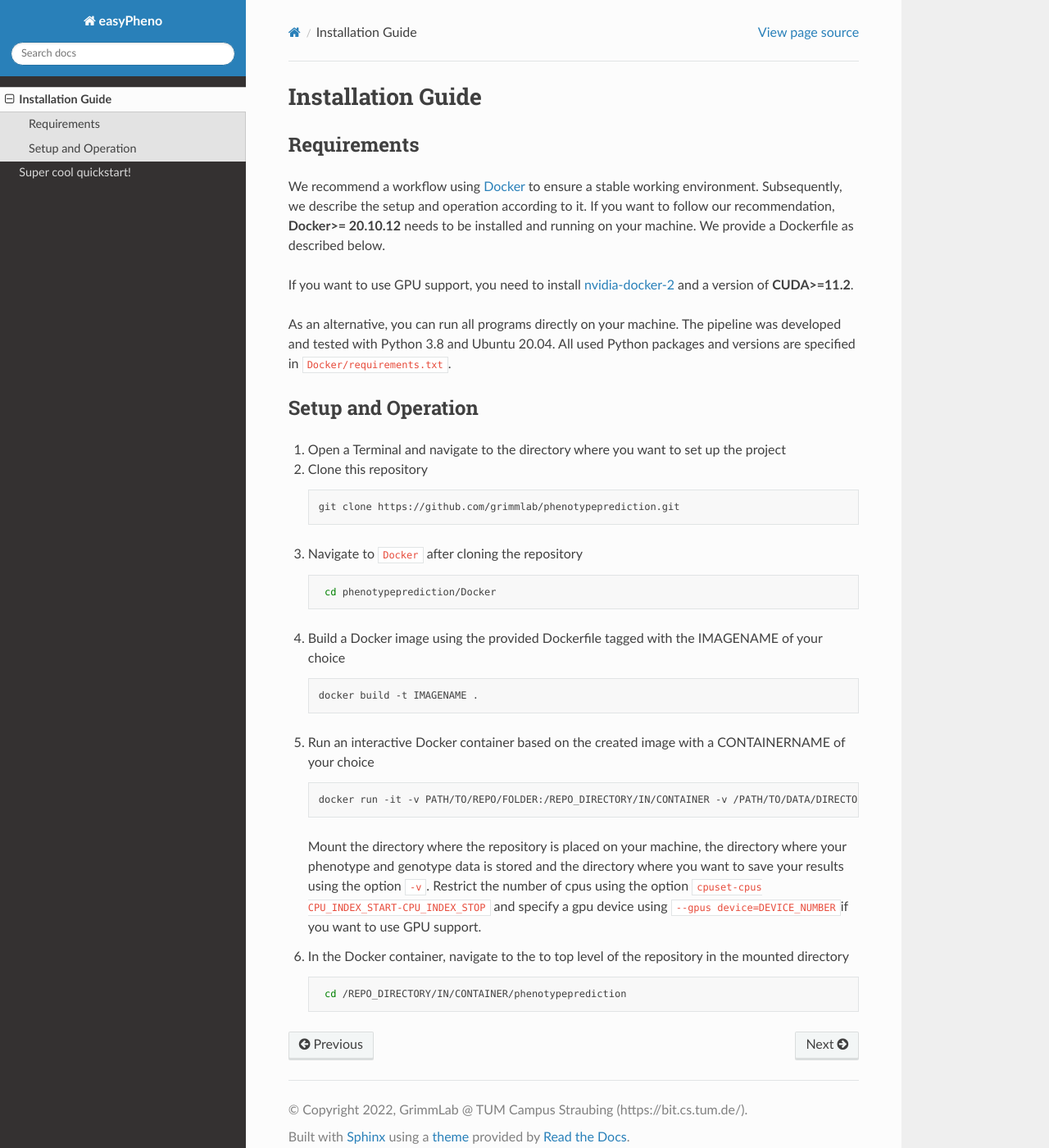
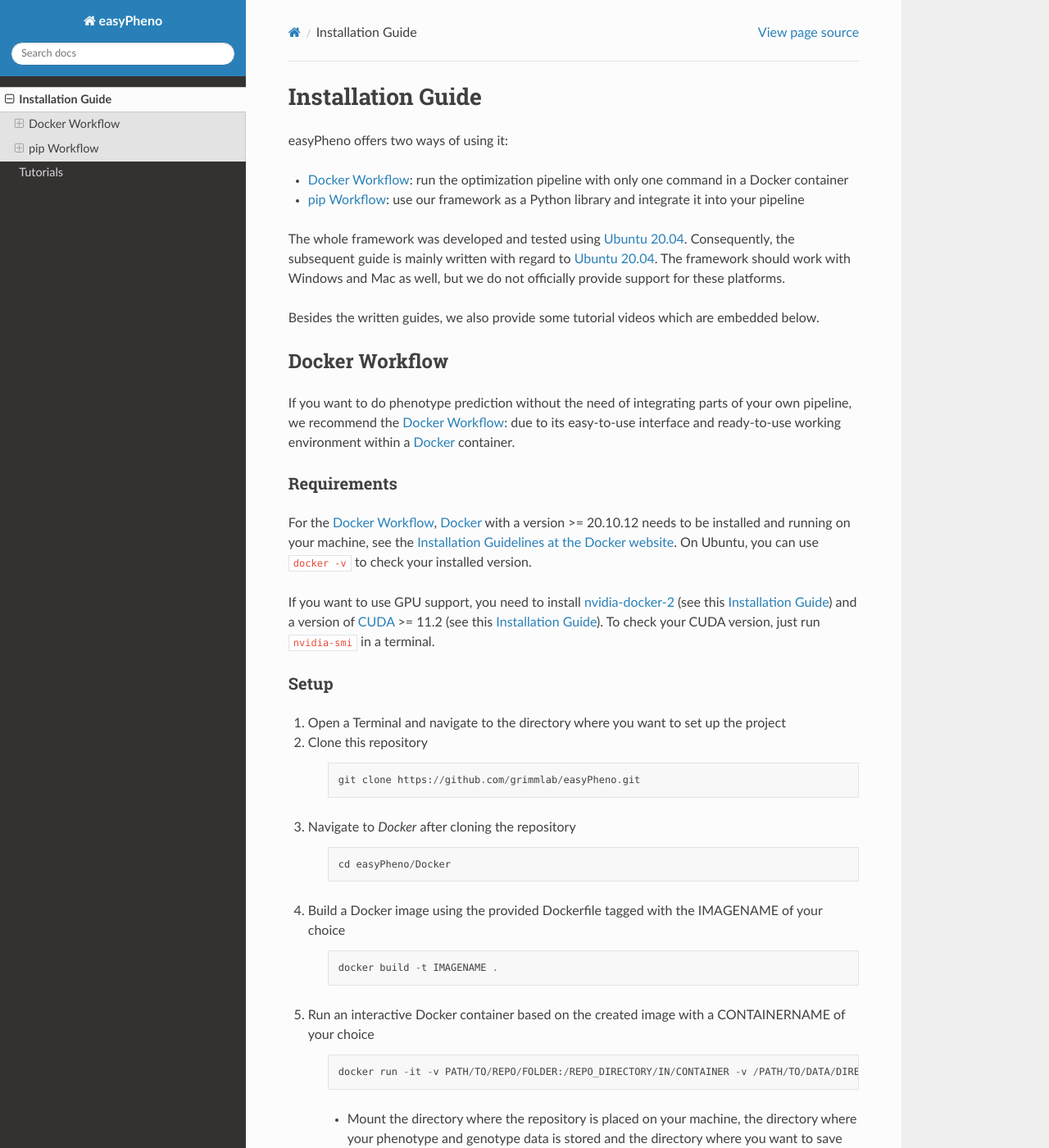
Before and after one commit to grimmlab/easyPheno, a Sphinx documentation site: the page built from docs/source/install.rst, in a window 1280 px wide and 1400 px high. Shown: the whole window at 82% size. Built offline with Sphinx 7.4.7 and the Read the Docs theme 2.0.0, drawn with Linux system fonts in a browser that asks for light colours; some of the changed text lies outside the part shown.

Commit message:
rtd tests

````diff
--- a/docs/source/conf.py
+++ b/docs/source/conf.py
@@ -26,6 +26,7 @@
     "sphinx.ext.githubpages",
     'myst_parser',
     'sphinxcontrib.youtube',
+    'sphinx.ext.autosectionlabel',
 ]
 
 intersphinx_mapping = {
--- a/docs/source/install.md
+++ /dev/null
@@ -1,37 +0,0 @@
-# Installation Guide
-
-## Requirements
-We recommend a workflow using [Docker](https://www.docker.com/) to ensure a stable working environment.
-Subsequently, we describe the setup and operation according to it.
-If you want to follow our recommendation, **Docker>= 20.10.12** needs to be installed and running on your machine. We provide a Dockerfile as described below.
-
-If you want to use GPU support, you need to install [nvidia-docker-2](https://github.com/NVIDIA/nvidia-docker) and a version of **CUDA>=11.2**.
-
-As an alternative, you can run all programs directly on your machine.
-The pipeline was developed and tested with Python 3.8 and Ubuntu 20.04.
-All used Python packages and versions are specified in `Docker/requirements.txt`.
-
-## Setup and Operation
-1. Open a Terminal and navigate to the directory where you want to set up the project
-2. Clone this repository
-    ```bash
-    git clone https://github.com/grimmlab/phenotypeprediction.git
-    ```
-3. Navigate to `Docker` after cloning the repository
-   ```bash
-    cd phenotypeprediction/Docker
-   ```
-4. Build a Docker image using the provided Dockerfile tagged with the IMAGENAME of your choice
-    ```bash
-    docker build -t IMAGENAME .
-    ```
-5. Run an interactive Docker container based on the created image with a CONTAINERNAME of your choice
-    ```bash
-    docker run -it -v PATH/TO/REPO/FOLDER:/REPO_DIRECTORY/IN/CONTAINER -v /PATH/TO/DATA/DIRECTORY:/DATA_DIRECTORY/IN/CONTAINER -v /PATH/TO/RESULTS/SAVE/DIRECTORY:/SAVE_DIRECTORY/IN/CONTAINER --cpuset-cpus CPU_INDEX_START-CPU_INDEX_STOP --gpus device=DEVICE_NUMBER --name CONTAINERNAME IMAGENAME
-    ```
-    Mount the directory where the repository is placed on your machine, the directory where your phenotype and genotype data is stored and the directory where you want to save your results using the option `-v`.
-    Restrict the number of cpus using the option `cpuset-cpus CPU_INDEX_START-CPU_INDEX_STOP` and specify a gpu device using `--gpus device=DEVICE_NUMBER`if you want to use GPU support.
-6. In the Docker container, navigate to the to top level of the repository in the mounted directory
-   ```bash
-    cd /REPO_DIRECTORY/IN/CONTAINER/phenotypeprediction
-   ```
--- /dev/null
+++ b/docs/source/install.rst
@@ -0,0 +1,95 @@
+Installation Guide
+===================
+easyPheno offers two ways of using it:
+
+- :ref:`Docker Workflow`: run the optimization pipeline with only one command in a Docker container
+- :ref:`pip Workflow`: use our framework as a Python library and integrate it into your pipeline
+
+The whole framework was developed and tested using `Ubuntu 20.04 <https://releases.ubuntu.com/20.04/>`_. Consequently,
+the subsequent guide is mainly written with regard to `Ubuntu 20.04 <https://releases.ubuntu.com/20.04/>`_.
+The framework should work with Windows and Mac as well, but we do not officially provide support for these platforms.
+
+Besides the written guides, we also provide some tutorial videos which are embedded below.
+
+Docker Workflow
+-----------------------
+If you want to do phenotype prediction without the need of integrating parts of your own pipeline,
+we recommend the :ref:`Docker Workflow`: due to its easy-to-use interface and ready-to-use working environment
+within a `Docker <https://www.docker.com/>`_ container.
+
+Requirements
+~~~~~~~~~~~~~~~~~~~~~~
+For the :ref:`Docker Workflow`, `Docker <https://www.docker.com/>`_ with a version >= 20.10.12 needs to be installed and running on your machine,
+see the `Installation Guidelines at the Docker website <https://docs.docker.com/get-docker/>`_.
+On Ubuntu, you can use ``docker -v`` to check your installed version.
+
+If you want to use GPU support, you need to install `nvidia-docker-2 <https://github.com/NVIDIA/nvidia-docker>`_ (see this `Installation Guide <https://docs.nvidia.com/datacenter/cloud-native/container-toolkit/install-guide.html#setting-up-nvidia-container-toolkit>`_)
+and a version of `CUDA <https://developer.nvidia.com/cuda-toolkit>`_ >= 11.2 (see this `Installation Guide <https://docs.nvidia.com/cuda/index.html#installation-guides>`_). To check your CUDA version, just run ``nvidia-smi`` in a terminal.
+
+Setup
+~~~~~~~~~~~~~~~~~~~~~~
+1. Open a Terminal and navigate to the directory where you want to set up the project
+2. Clone this repository
+
+    .. code-block::
+
+        git clone https://github.com/grimmlab/easyPheno.git
+
+3. Navigate to `Docker` after cloning the repository
+
+    .. code-block::
+
+        cd easyPheno/Docker
+
+4. Build a Docker image using the provided Dockerfile tagged with the IMAGENAME of your choice
+
+    .. code-block::
+
+        docker build -t IMAGENAME .
+
+5. Run an interactive Docker container based on the created image with a CONTAINERNAME of your choice
+
+    .. code-block::
+
+        docker run -it -v PATH/TO/REPO/FOLDER:/REPO_DIRECTORY/IN/CONTAINER -v /PATH/TO/DATA/DIRECTORY:/DATA_DIRECTORY/IN/CONTAINER -v /PATH/TO/RESULTS/SAVE/DIRECTORY:/SAVE_DIRECTORY/IN/CONTAINER --cpuset-cpus CPU_INDEX_START-CPU_INDEX_STOP --gpus device=DEVICE_NUMBER --name CONTAINERNAME IMAGENAME
+
+
+    - Mount the directory where the repository is placed on your machine, the directory where your phenotype and genotype data is stored and the directory where you want to save your results using the option ``-v``.
+    - Restrict the number of cpus using the option ``cpuset-cpus CPU_INDEX_START-CPU_INDEX_STOP``.
+    - Specify a gpu device using ``--gpus device=DEVICE_NUMBER`` if you want to use GPU support.
+
+
+Your setup is finished! Go to :ref:`HowTo: Run easyPheno using Docker` to see how you can now use easyPheno!
+
+A walkthrough of this whole setup using easyPheno with Docker can be found in this video:
+
+.. youtube:: jZ6hZNMa-TE
+
+Useful Docker commands
+~~~~~~~~~~~~~~~~~~~~~~
+The subsequent Docker commands might be useful when using easyPheno.
+See `here <https://docs.docker.com/engine/reference/commandline/docker/>`_ for a full guide on the Docker commands.
+
+:docker images: List all Docker images on your machine
+:docker ps: List all running Docker containers on your machine
+:docker ps -a: List all Docker containers (including stopped ones) on your machine
+:docker start -i CONTAINERNAME: Start a (stopped) Docker container interactively to enter its command line interface
+
+
+pip Workflow
+-----------------------
+easyPheno can be installed via ``pip`` and used as a common Python library.
+
+Requirements
+~~~~~~~~~~~~~~~~~~~~~~
+The pipeline was developed and tested with `Python 3.8 <https://www.python.org/downloads/release/python-3813/>`_ and `Ubuntu 20.04 <https://releases.ubuntu.com/20.04/>`_.
+The framework should work with Windows and Mac as well, but we do not officially provide support for these platform.
+We neither officially support other Python versions, however easyPheno might run as well.
+
+Installation
+~~~~~~~~~~~~~~~~~~~~~~
+Just install easyPheno via ``pip``:
+
+    .. code-block::
+
+        pip install PACKAGENAME
````
Also changed, not shown: docs/source/quickstart.rst (+9 -1 lines).
